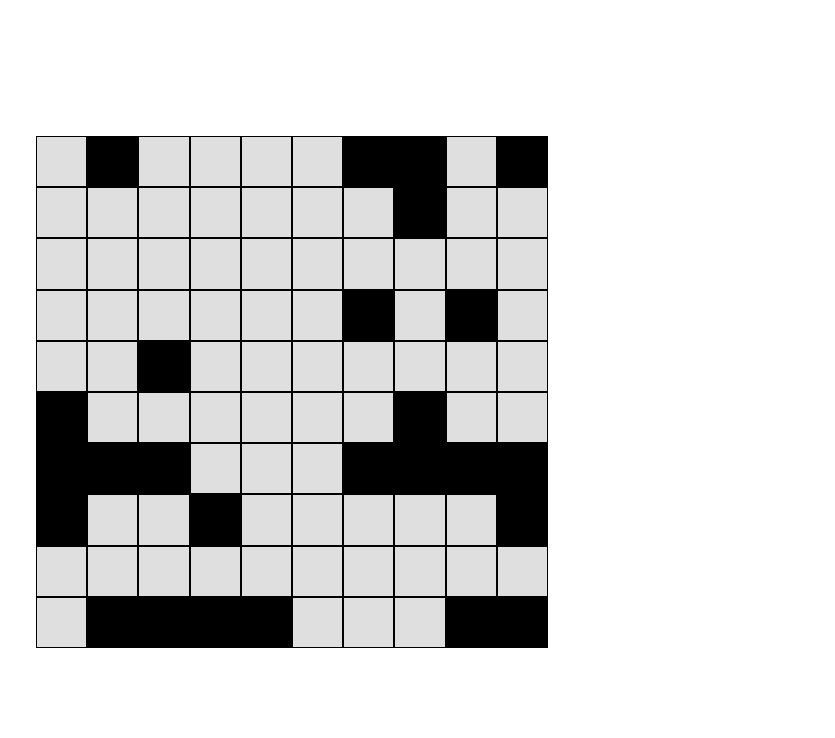
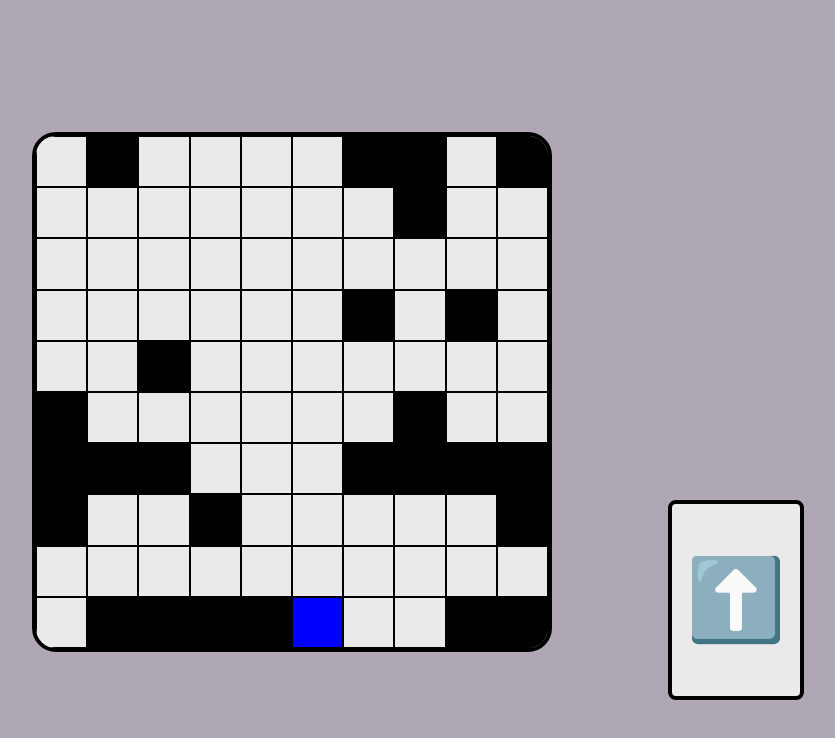
Before and after one commit to Cparusso/party-poopers, a React (Create React App) app: page / in a window 1280 px wide. Shown: the top 738 px of the page, without its empty margins (348-1183 px from the left). Built offline with nearby package versions, Linux system fonts and the light colour scheme.

Commit message:
Added the exit point to a randomly selected border tile.

```diff
--- a/src/App.js
+++ b/src/App.js
@@ -1,11 +1,13 @@
 import React, { Component } from 'react'
 import Room from './components/Room.js'
+import DirectionCard from './components/DirectionCard.js'
 
 class App extends Component {
   render() {
     return (
       <div className="app">
         <Room />
+        <DirectionCard />
       </div>
     )
   }
--- /dev/null
+++ b/src/components/DirectionCard.js
@@ -0,0 +1,15 @@
+import React, { Component } from 'react'
+
+import './styles/direction-card.css'
+
+class DirectionCard extends Component {
+  render() {
+    return (
+      <div className="direction-card">
+        ⬆️
+      </div>
+    )
+  }
+}
+
+export default DirectionCard
--- a/src/components/Room.js
+++ b/src/components/Room.js
@@ -6,13 +6,19 @@ import './styles/room.css'
 class Room extends Component {
   state = {
     isSelected: null,
-    squareArray: []
+    isExitPoint: null,
+    squareArray: [],
+    won: false
   }
 
+  // ~~~~~~~~~~~~~~~~~~~~~~~~~~~~~~~~~~~~~~~~~~~~~~~~~~~~~~~~~~~~~~~~~~~~~~~~~~~~~
+  // LOAD BOARD ⬇️
+  // ~~~~~~~~~~~~~~~~~~~~~~~~~~~~~~~~~~~~~~~~~~~~~~~~~~~~~~~~~~~~~~~~~~~~~~~~~~~~~
   componentDidMount = () => {
     let arr = []
     let newArr = []
     let i = 0
+    let borderSquareArr = []
 
     window.addEventListener('keydown', (event) => this.handleKeyDown(event.code))
 
@@ -22,12 +28,20 @@ class Room extends Component {
 
     arr.forEach(el => {
       let obj = {id: el, charAllowed: this.determineAllowed(), selectTile:false}
+
+      if (this.topSquare(el) || this.rightSquare(el) || this.bottomSquare(el) || this.leftSquare(el)) {
+        borderSquareArr.push(obj)
+      }
+
       newArr.push(obj)
     })
 
+    const exitPoint = borderSquareArr[Math.floor(Math.random()*borderSquareArr.length)].id
+    console.log(exitPoint);
+
 // ~~~~~~~~~~~~~~~~~~~~~~~~~~~~~~~~~~~~~~~~~~~~~~~~~~~~~~~~~~~~~~~~~~~~~~~~~~~~~
 // THIS IS WHERE I ENSURE A PLAYABLE FIELD ⬇️
-// A matrix would really take care of this for me...
+// Understanding what a matrix is/does would really take care of most of this for me...
 // ~~~~~~~~~~~~~~~~~~~~~~~~~~~~~~~~~~~~~~~~~~~~~~~~~~~~~~~~~~~~~~~~~~~~~~~~~~~~~
     newArr.forEach(squareObj => {
       let squareAbove = newArr.find(square => square.id === squareObj.id - 10)
@@ -69,11 +83,23 @@ class Room extends Component {
           squareLeft.charAllowed = true
         }
       }
+
+      if (squareObj.id === exitPoint) {
+        squareObj.charAllowed = true
+      }
     })
 
-    this.setState({ squareArray: newArr })
+    // ~~~~~~~~~~~~~~~~~~~~~~~~~~~~~~~~~~~~~~~~~~~~~~~~~~~~~~~~~~~~~~~~~~~~~~~~~~~~~
+    // ENDPOINT SELECTION ⬇️
+    // ~~~~~~~~~~~~~~~~~~~~~~~~~~~~~~~~~~~~~~~~~~~~~~~~~~~~~~~~~~~~~~~~~~~~~~~~~~~~~
+
+    this.setState({ squareArray: newArr, isExitPoint: exitPoint })
   }
 
+
+  // ~~~~~~~~~~~~~~~~~~~~~~~~~~~~~~~~~~~~~~~~~~~~~~~~~~~~~~~~~~~~~~~~~~~~~~~~~~~~~
+  // TILE SELECTION ⬇️
+  // ~~~~~~~~~~~~~~~~~~~~~~~~~~~~~~~~~~~~~~~~~~~~~~~~~~~~~~~~~~~~~~~~~~~~~~~~~~~~~
   selectTile = (selectedSquareId) => {
     console.log(selectedSquareId);
     if (this.state.isSelected === selectedSquareId) {
@@ -85,6 +111,7 @@ class Room extends Component {
         isSelected: selectedSquareId,
       })
     }
+
   }
 
   determineAllowed = () => {
@@ -96,13 +123,29 @@ class Room extends Component {
     }
   }
 
+  topSquare = (currentlySelected) => {
+    return currentlySelected < 10 ? true : false
+  }
+
+  rightSquare = (currentlySelected) => {
+    return currentlySelected.toString().split('').pop() === '0' ? true : false
+  }
+
+  bottomSquare = (currentlySelected) => {
+    return currentlySelected > 91 ? true : false
+  }
+
+  leftSquare = (currentlySelected) => {
+    return currentlySelected.toString().split('').pop() === '1' ? true : false
+  }
+
   handleKeyDown = (keyPressed) => {
     if (this.state.isSelected) {
       let currentlySelected = this.state.isSelected
 
       switch (keyPressed) {
         case 'ArrowRight':
-          if (currentlySelected.toString().split('').pop() !== '0') {
+          if (!this.rightSquare(currentlySelected)) {
             currentlySelected = currentlySelected + 1
             let nextSpace = this.state.squareArray.find(squareObj => squareObj.id === currentlySelected)
 
@@ -112,7 +155,7 @@ class Room extends Component {
           }
           break
         case 'ArrowLeft':
-          if (currentlySelected.toString().split('').pop() !== '1') {
+          if (!this.leftSquare(currentlySelected)) {
             currentlySelected = currentlySelected - 1
             let nextSpace = this.state.squareArray.find(squareObj => squareObj.id === currentlySelected)
 
@@ -122,7 +165,7 @@ class Room extends Component {
           }
           break
         case 'ArrowUp':
-          if (currentlySelected > 10) {
+          if (!this.topSquare(currentlySelected)) {
             currentlySelected = currentlySelected - 10
             let nextSpace = this.state.squareArray.find(squareObj => squareObj.id === currentlySelected)
 
@@ -132,7 +175,7 @@ class Room extends Component {
           }
           break
         case 'ArrowDown':
-          if (currentlySelected < 91) {
+          if (!this.bottomSquare(currentlySelected)) {
             currentlySelected = currentlySelected + 10
             let nextSpace = this.state.squareArray.find(squareObj => squareObj.id === currentlySelected)
 
@@ -147,11 +190,12 @@ class Room extends Component {
     }
   }
 
+
   render() {
     return (
       <div className='game-room'>
         <div className="room grid-container">
-          {this.state.squareArray.length > 24 ? this.state.squareArray.map(el => <Square isSelected={ this.state.isSelected } key={ el.id } id={el.id} charAllowed={el.charAllowed} selectTile={this.selectTile}/>) : null}
+          {this.state.squareArray.map(el => <Square isSelected={ this.state.isSelected } key={ el.id } id={el.id} charAllowed={el.charAllowed} isExitPoint={ this.state.isExitPoint } selectTile={this.selectTile}/>)}
         </div>
       </div>
     )
--- a/src/components/Square.js
+++ b/src/components/Square.js
@@ -3,22 +3,15 @@ import React, { Component } from 'react'
 import './styles/square.css'
 
 class Square extends Component {
-  state = {
-    isClicked: false,
-  }
-
-  handleClick = () => {
-    this.setState({
-      isClicked: !this.state.isClicked
-    })
-  }
-
   render() {
-    let clicked = this.props.isSelected === this.props.id ? 'clicked' : ''
+    let clicked = this.props.isSelected === this.props.id ? 'clicked' : null
+    let exitPoint = this.props.isExitPoint === this.props.id ? 'exitPoint' : null
     let charAllowed = this.props.charAllowed ? 'path' : 'block'
+    let win = clicked === 'clicked' && exitPoint === 'exitPoint' ? 'win' : null
 
     return (
-      <div className={`square ${clicked} ${charAllowed}`} onClick={ this.props.charAllowed ? () => this.props.selectTile(this.props.id) : null }>
+      <div className={`square ${clicked} ${charAllowed} ${exitPoint} ${win}`} onClick={ this.props.charAllowed ? () => this.props.selectTile(this.props.id) : null }>
+        {win === 'win' ? '🏆' : null}
       </div>
     )
   }
--- /dev/null
+++ b/src/components/styles/direction-card.css
@@ -0,0 +1,16 @@
+.direction-card {
+  display: flex;
+  justify-content: center;
+  align-items: center;
+  position: fixed;
+  bottom: 12.5%;
+  right: 10%;
+  width: 10vw;
+  height: 15vw;
+  /* border: 1px solid black; */
+  /* border-radius: 0.05em; */
+  border: solid black 0.05em;
+  border-radius: 0.1em;
+  font-size: 5em;
+  background-color: #eaeaea;
+}
--- a/src/components/styles/room.css
+++ b/src/components/styles/room.css
@@ -15,4 +15,8 @@
   display: grid;
   grid-template-columns: repeat(10, 4vw);
   grid-template-rows: repeat(10, 4vw);
+  border: solid black 0.3em;
+  border-radius: 1.5em;
+  overflow: hidden;
+
 }
--- a/src/components/styles/row.css
+++ /dev/null
@@ -1,5 +0,0 @@
-/* .row {
-  display: flex;
-  flex-direction: row;
-  justify-content: center;
-} */
--- a/src/components/styles/square.css
+++ b/src/components/styles/square.css
@@ -9,9 +9,22 @@
 }
 
 .path {
-  background-color: #00000020;
+  background-color: #eaeaea;
 }
 
 .block {
   background-color: #000000;
 }
+
+.exitPoint {
+  background-color: blue;
+}
+
+.win {
+  background-color: yellow;
+  border: 1px solid black;
+  font-size: 2em;
+  display: flex;
+  justify-content: center;
+  align-items: center;
+}
--- a/src/index.css
+++ b/src/index.css
@@ -0,0 +1,3 @@
+body {
+  background-color: #897d8eab;
+}
```
Also changed, not shown: src/components/Row.js (deleted, +0 -20 lines), src/components/Character.js (deleted).
